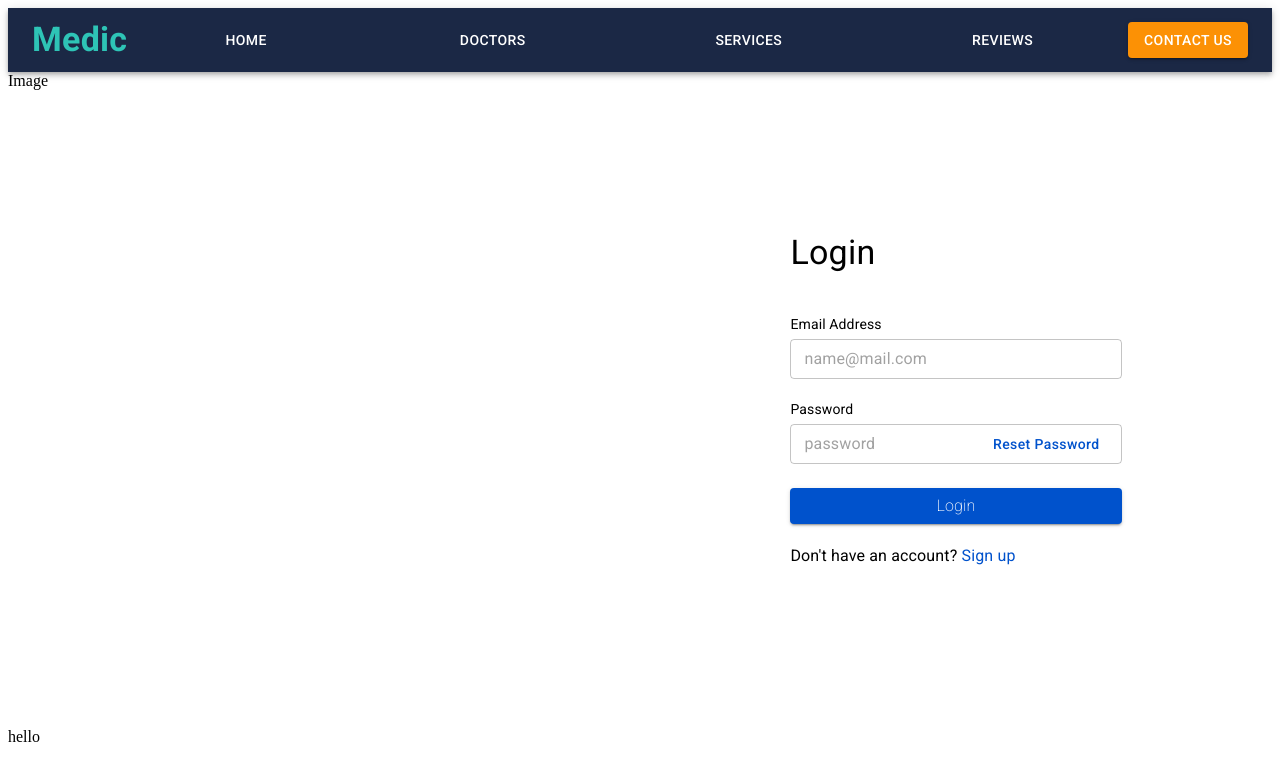
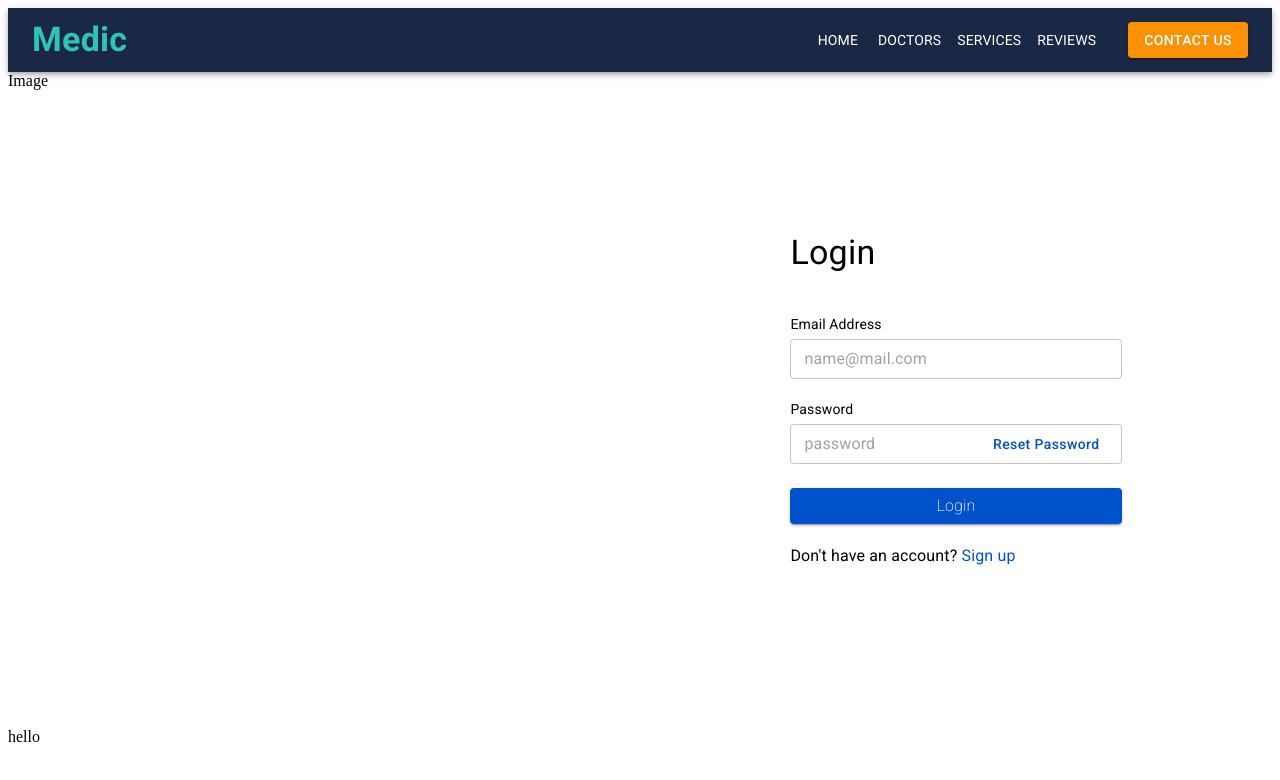
Before and after one commit to amrendrasinghrathore/Medical-Project, a React (Create React App) app in the folder frontend/: page / in a window 1280 px wide. Shown: the top 780 px of the page. Built offline with nearby package versions, Linux system fonts and the light colour scheme.

Commit message:
updated Navbar

```diff
--- a/frontend/src/Components/NavBar.js
+++ b/frontend/src/Components/NavBar.js
@@ -1,13 +1,22 @@
-import { AppBar, styled, Toolbar, Button, Typography } from '@mui/material';
+import {
+  AppBar,
+  styled,
+  Toolbar,
+  Button,
+  Typography,
+  Box,
+  Stack,
+} from '@mui/material';
 import React from 'react';
 
 const StyledToolbar = styled(Toolbar)({
   display: 'flex',
-  justifyContent: 'space-between',
   color: '#2EC4B6',
+  margin: '0',
 });
 
 const CustomBtn = styled(Button)({
+  fontSize: { xs: '8px', sm: '14px' },
   display: 'flex',
   color: 'white',
   margin: '0 auto',
@@ -16,9 +25,12 @@ const CustomBtn = styled(Button)({
 
 const NavBar = () => {
   return (
-    <div>
-      <AppBar position="static" sx={{ bgcolor: '#1B2845' }}>
-        <StyledToolbar position="static">
+    <>
+      <AppBar sx={{ bgcolor: '#1B2845' }} position="sticky">
+        <StyledToolbar
+          sx={{ justifyContent: { xs: 'center', sm: 'space-between' } }}
+        >
+          <Box>
             <Typography
               variant="h4"
               fontWeight="600"
@@ -27,23 +39,44 @@ const NavBar = () => {
               {' '}
               Medic
             </Typography>
-          <CustomBtn variant="text"> Home </CustomBtn>
-          <CustomBtn variant="text"> Doctors </CustomBtn>
-          <CustomBtn variant="text"> Services </CustomBtn>
-          <CustomBtn variant="text"> Reviews </CustomBtn>
+          </Box>
+          <Stack direction="row">
+            <CustomBtn disableTouchRipple variant="text">
+              <Typography sx={{ fontSize: { xs: '10px', sm: '14px' } }}>
+                Home
+              </Typography>
+            </CustomBtn>
+            <CustomBtn disableTouchRipple variant="text">
+              <Typography sx={{ fontSize: { xs: '10px', sm: '14px' } }}>
+                Doctors
+              </Typography>
+            </CustomBtn>
+            <CustomBtn disableTouchRipple variant="text">
+              <Typography sx={{ fontSize: { xs: '10px', sm: '14px' } }}>
+                Services
+              </Typography>
+            </CustomBtn>
+            <CustomBtn disableTouchRipple variant="text">
+              <Typography sx={{ fontSize: { xs: '10px', sm: '14px' } }}>
+                Reviews
+              </Typography>
+            </CustomBtn>
+
             <Button
               variant="contained"
               sx={{
                 backgroundColor: '#fc9105',
                 color: 'white',
                 display: { xs: 'none', sm: 'block' },
+                ml: 3,
               }}
             >
               Contact Us{' '}
             </Button>
+          </Stack>
         </StyledToolbar>
       </AppBar>
-    </div>
+    </>
   );
 };
 
```
Lines whose indentation alone changed are shown as unchanged.
